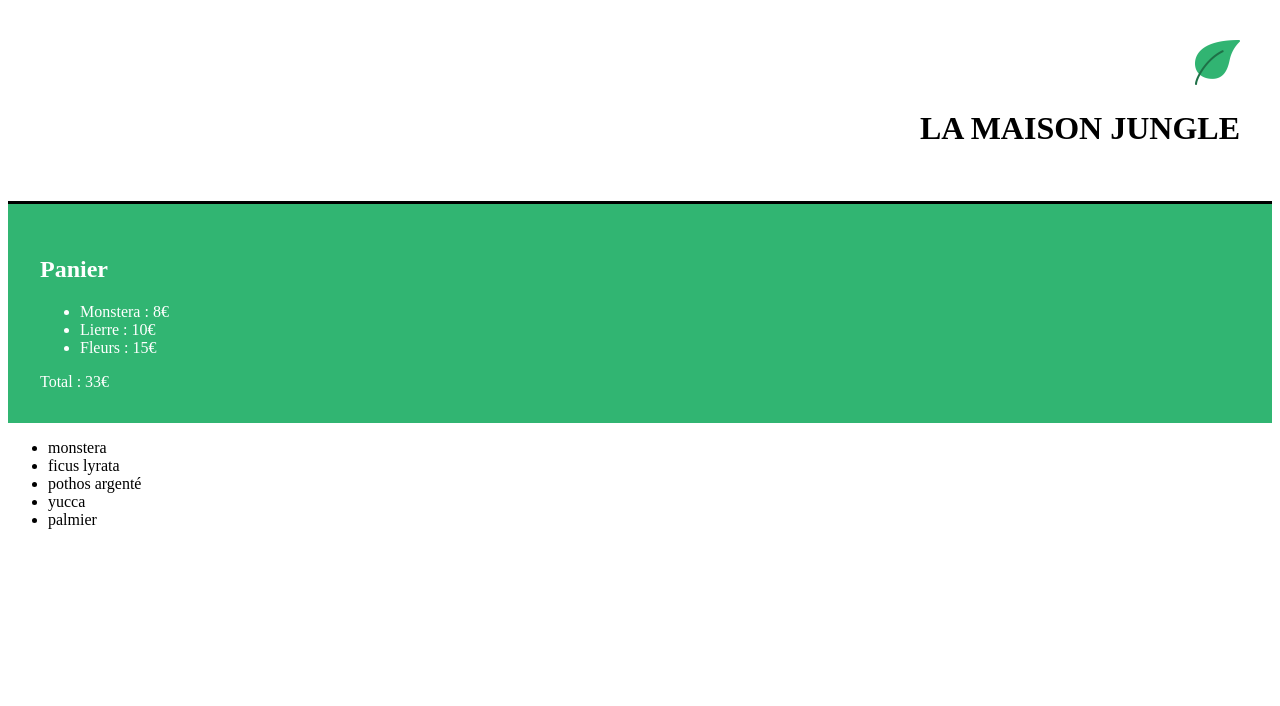
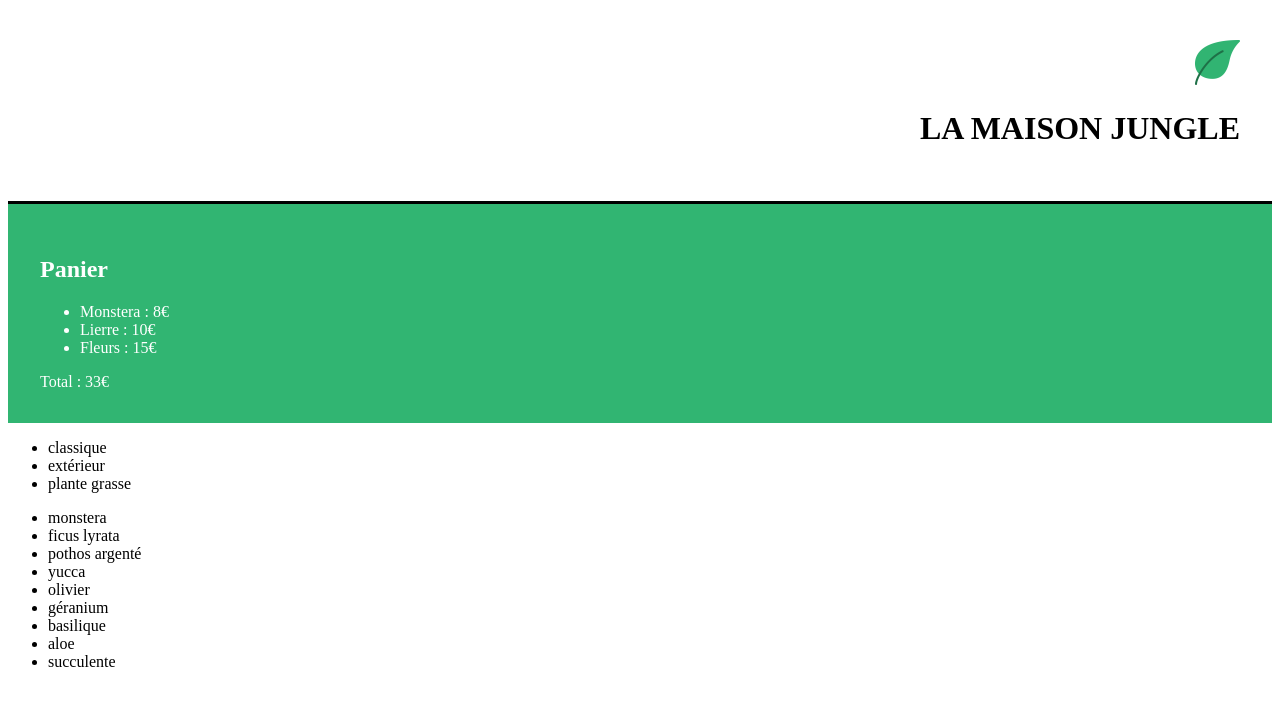
Before and after one commit to fhermas22/jungle-home, a React (Vite) app: page / in a window 1280 px wide. Shown: the top 706 px of the page. Built offline with nearby package versions, Linux system fonts and the light colour scheme.

Commit message:
Complete Pratice P2C3 : Extract plants categories from plantList and display them

```diff
--- a/src/components/ShoppingList.jsx
+++ b/src/components/ShoppingList.jsx
@@ -1,18 +1,25 @@
-const plantList = [
-    'monstera',
-    'ficus lyrata',
-    'pothos argenté',
-    'yucca',
-    'palmier'
-];
+import {plantList} from '../datas/plantList'
+
+const categories = plantList.reduce(
+	(acc, plant) =>
+		acc.includes(plant.category) ? acc : acc.concat(plant.category),
+	[]
+)
 
 function ShoppingList() {
     return (
-        <ul>
-            {plantList.map((plant, index) => (
-                <li key={`${plant}-${index}`}>{plant}</li>
-            ))}
-        </ul>
+        <div>
+            <ul>
+				{categories.map((cat) => (
+					<li key={cat}>{cat}</li>
+				))}
+			</ul>
+			<ul>
+				{plantList.map((plant) => (
+					<li key={plant.id}>{plant.name}</li>
+				))}
+			</ul>
+        </div>
     )
 }
 
--- /dev/null
+++ b/src/datas/plantList.js
@@ -0,0 +1,47 @@
+export const plantList = [
+	{
+		name: 'monstera',
+		category: 'classique',
+		id: '1ed'
+	},
+	{
+		name: 'ficus lyrata',
+		category: 'classique',
+		id: '2ab'
+	},
+	{
+		name: 'pothos argenté',
+		category: 'classique',
+		id: '3sd'
+	},
+	{
+		name: 'yucca',
+		category: 'classique',
+		id: '4kk'
+	},
+	{
+		name: 'olivier',
+		category: 'extérieur',
+		id: '5pl'
+	},
+	{
+		name: 'géranium',
+		category: 'extérieur',
+		id: '6uo'
+	},
+	{
+		name: 'basilique',
+		category: 'extérieur',
+		id: '7ie'
+	},
+	{
+		name: 'aloe',
+		category: 'plante grasse',
+		id: '8fp'
+	},
+	{
+		name: 'succulente',
+		category: 'plante grasse',
+		id: '9vn'
+	}
+]
```
